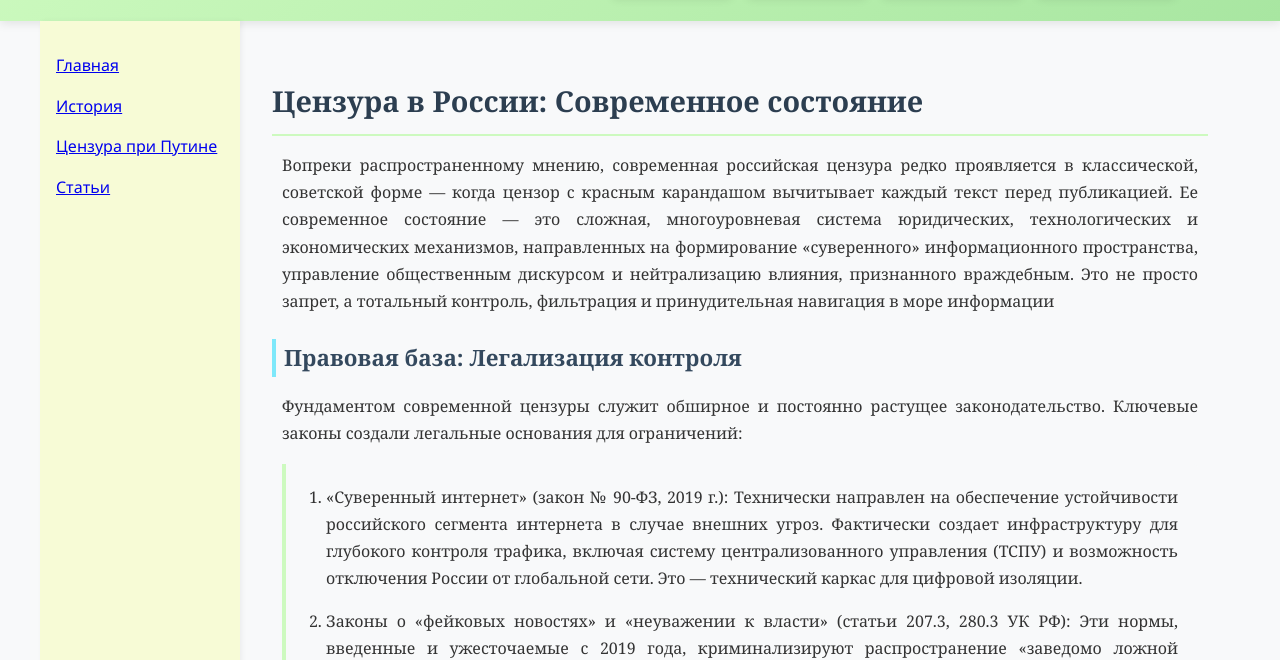
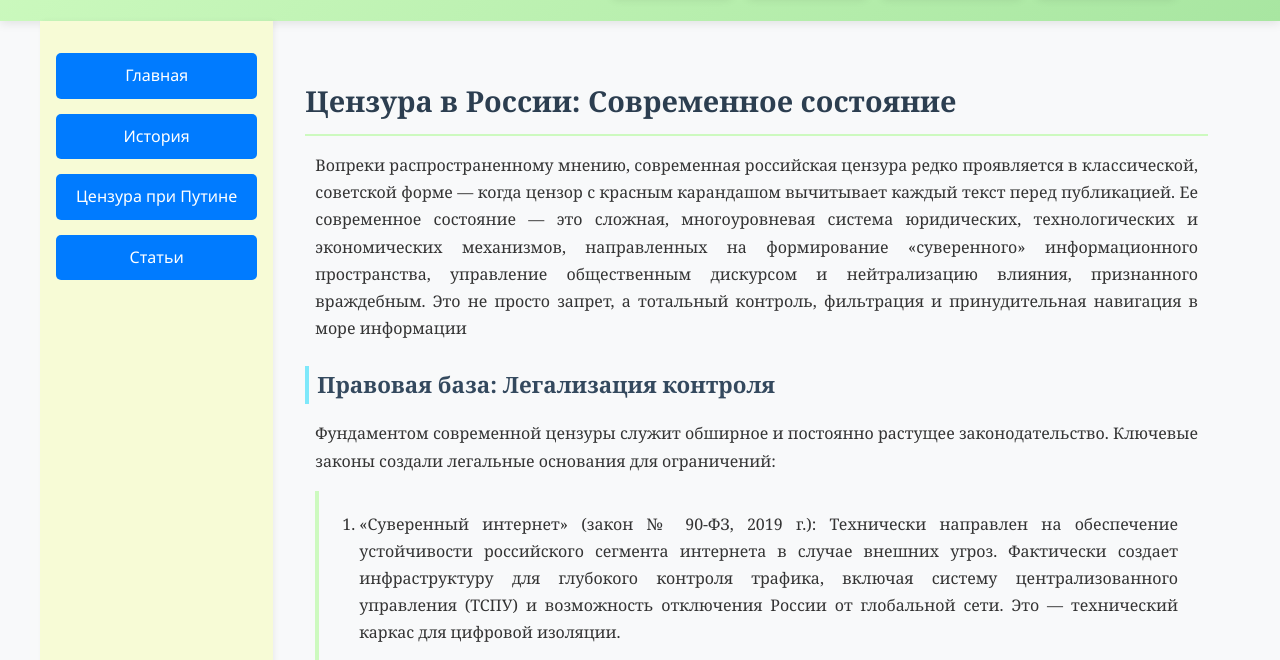
Before and after one commit to pavlushatkachev-max/istoriya-cenzuri-v-rossii, a plain HTML site: page index.html in a window 1280 px wide. Shown: the part 107-767 px from the top of the page. Drawn offline with nearby package versions, Linux system fonts and the light colour scheme.

Commit message:
styles.css

```diff
--- a/styles.css
+++ b/styles.css
@@ -611,3 +611,20 @@ td {
         border: 1px solid #ddd;
     }
 }
+
+.button {
+    display: inline-block;
+    padding: 10px 20px;
+    background-color: #007bff;
+    color: white;
+    text-decoration: none;
+    border: none;
+    border-radius: 5px;
+    cursor: pointer;
+    font-size: 16px;
+    text-align: center;
+}
+
+.button:hover {
+    background-color: #0056b3;
+}
```
